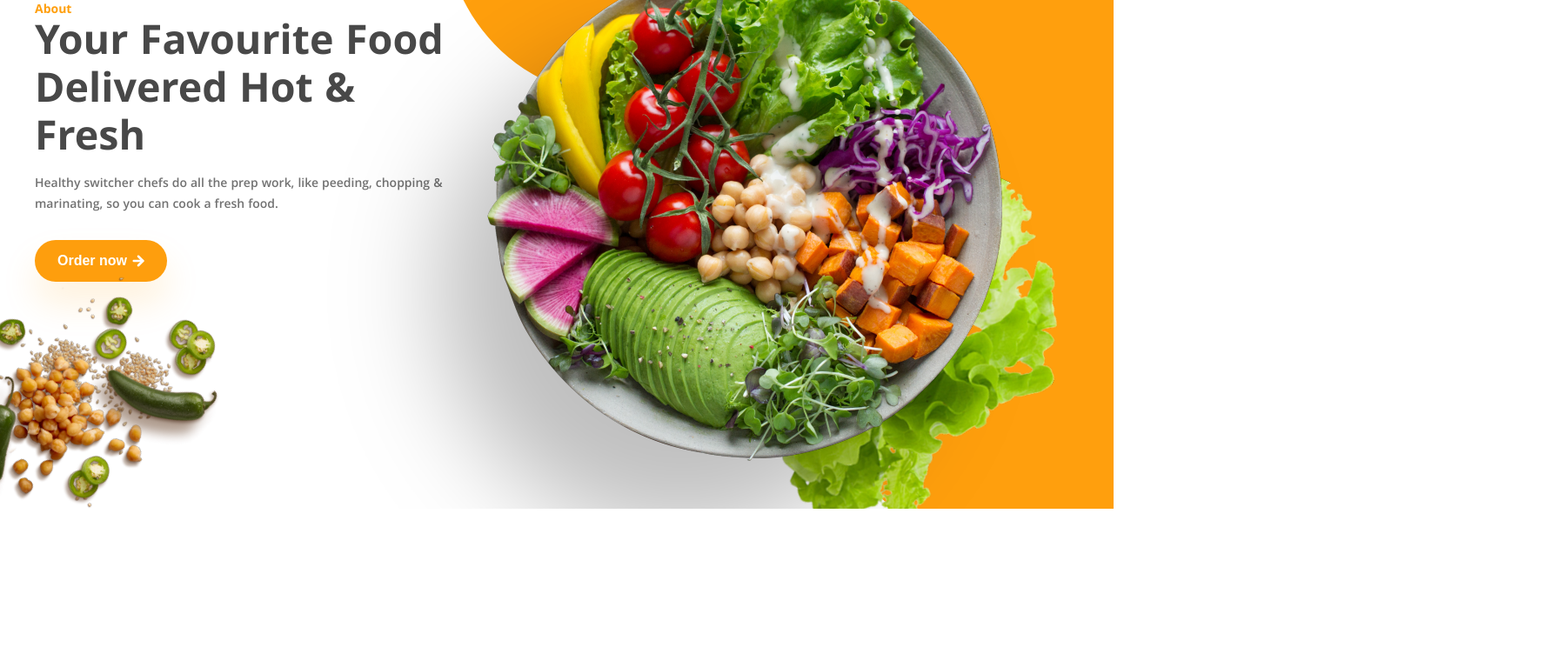
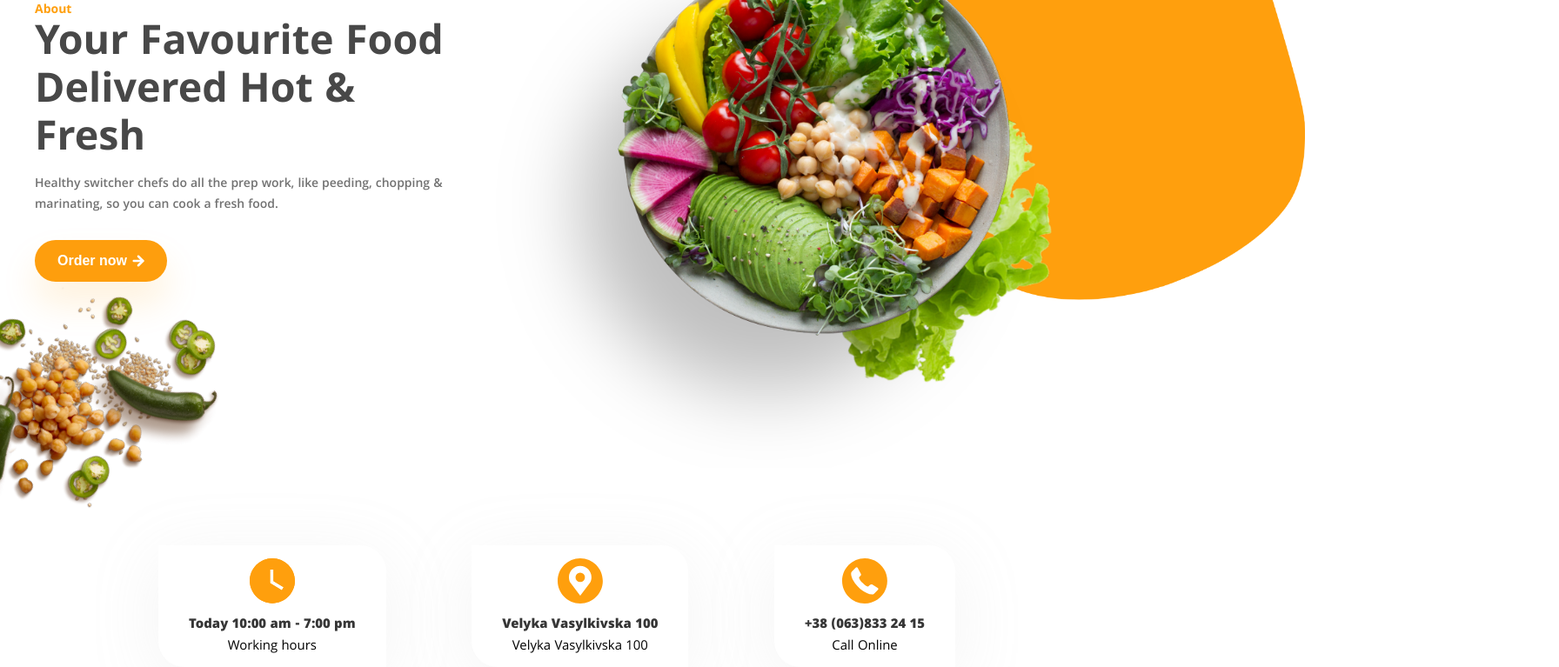
Before and after one commit to VladislavRUS/foodie, a website built with webpack: page src/pug/index.pug in a window 1280 px wide. Shown: the part 215-982 px from the top of the page at 87% size, 1792 px wide, since content can reach past the window. Before the commit the page ends 800 px from the top, so only its background shows below. Built offline with nearby package versions, Linux system fonts and the light colour scheme.

Commit message:
Added information section

```diff
--- a/src/pug/index.pug
+++ b/src/pug/index.pug
@@ -6,3 +6,4 @@ html
 
     body
         include sections/home.pug
+        include sections/information.pug
--- /dev/null
+++ b/src/pug/sections/information.pug
@@ -0,0 +1,9 @@
+section.information
+    - var items = [ { iconPath: '/assets/icons/watch.svg', title: 'Today 10:00 am - 7:00 pm', subtitle: 'Working hours' }, { iconPath: '/assets/icons/location.svg', title: 'Velyka Vasylkivska 100', subtitle: 'Velyka Vasylkivska 100' }, { iconPath: '/assets/icons/phone.svg', title: '+38 (063)833 24 15', subtitle: 'Call Online' } ]
+
+    each item in items
+        div.information__info-card
+            div.info-card
+                img.info-card__icon(src= item.iconPath)
+                div.info-card__title #{item.title}
+                div.info-card__subitlte #{item.subtitle}
--- a/src/styles/blocks/_main.scss
+++ b/src/styles/blocks/_main.scss
@@ -5,3 +5,5 @@
 @import "cart";
 @import "note";
 @import "note-favorite";
+@import "information";
+@import "info-card";
--- a/src/styles/blocks/home.scss
+++ b/src/styles/blocks/home.scss
@@ -2,7 +2,7 @@
   position: relative;
   height: 100%;
   padding-top: 28px;
-  overflow: hidden;
+  margin-bottom: 42px;
 
   &__header {
     position: relative;
@@ -11,9 +11,12 @@
 
   &__bg {
     position: absolute;
-    top: -400px;
-    right: -300px;
-    height: auto;
+    top: -30%;
+    right: -40%;
+    bottom: 0;
+    width: 100%;
+    height: 100%;
+    object-fit: contain;
     z-index: -1;
   }
 
@@ -25,14 +28,14 @@
   &__salad {
     position: absolute;
     top: 140px;
-    right: 63px;
-    z-index: 0;
+    right: 70px;
+    width: 50vw;
   }
 
   &__pieces {
     position: absolute;
     left: -50px;
     bottom: 0;
-    z-index: 0;
+    z-index: -1;
   }
 }
--- /dev/null
+++ b/src/styles/blocks/info-card.scss
@@ -0,0 +1,38 @@
+.info-card {
+  height: 140px;
+  padding: 0 35px;
+  box-shadow: 0 15px 80px rgba(183, 183, 183, 0.15);
+  background-color: #ffffff;
+
+  display: flex;
+  align-items: center;
+  justify-content: center;
+  flex-direction: column;
+
+  border-bottom-left-radius: 30px;
+  border-top-right-radius: 30px;
+
+  &__icon {
+    width: 52px;
+    height: 52px;
+    color: #ff9f0d;
+    fill: #ff9f0d;
+    margin-bottom: 10px;
+  }
+
+  &__title {
+    color: #363636;
+    font-size: 16px;
+    font-weight: 800;
+    line-height: 30px;
+    margin-bottom: 2px;
+  }
+
+  &__subtitle {
+    opacity: 0.5;
+    color: #000000;
+    font-size: 14px;
+    font-weight: 700;
+    line-height: 60px;
+  }
+}
--- /dev/null
+++ b/src/styles/blocks/information.scss
@@ -0,0 +1,7 @@
+.information {
+  display: flex;
+  align-items: center;
+  justify-content: space-between;
+  max-width: 916px;
+  margin: 0 auto;
+}
```
Also changed, not shown: src/assets/icons/location.svg (added), src/assets/icons/phone.svg (added), src/assets/icons/watch.svg (added).
